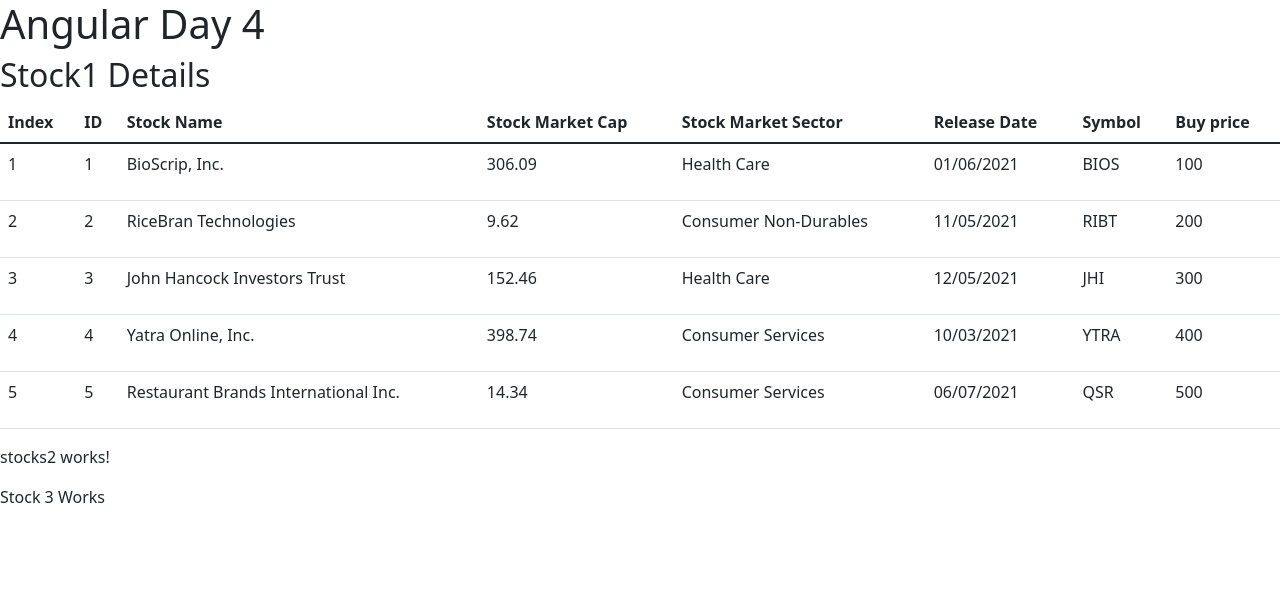
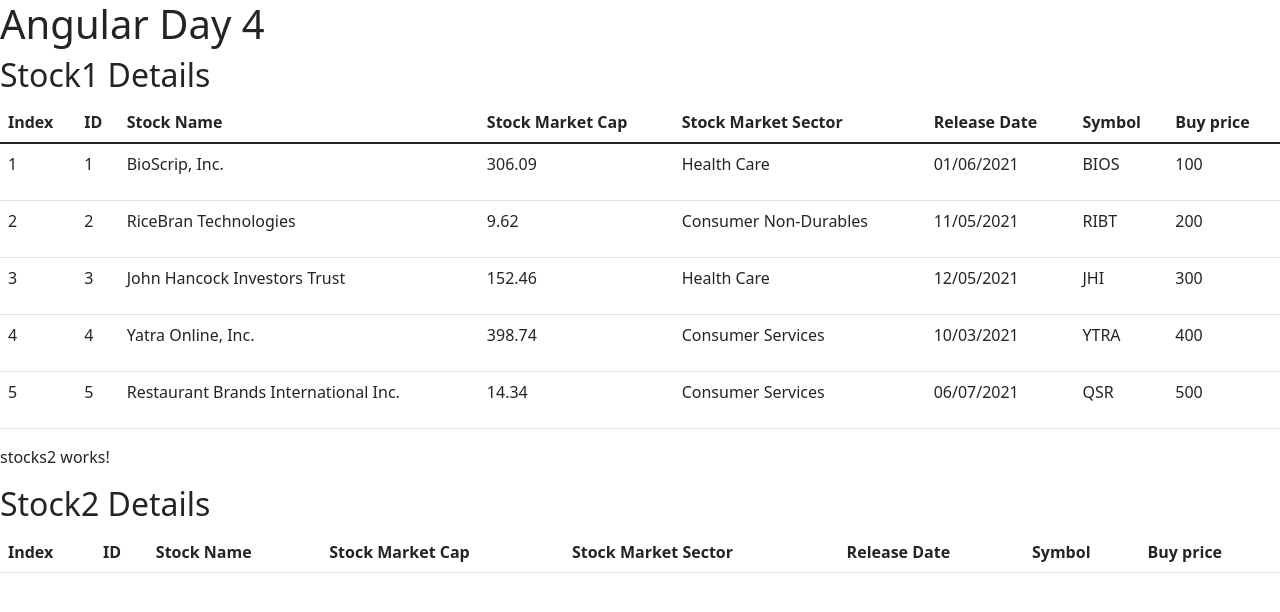
Before and after one commit to ShohrabRustam/AngularEdureka, an Angular app: page / in a window 1280 px wide. Shown: the top 612 px of the page. Built offline with nearby package versions, Linux system fonts and the light colour scheme.

Commit message:
set html page for stocks

```diff
--- a/src/app/components/stocks2/stocks2.component.ts
+++ b/src/app/components/stocks2/stocks2.component.ts
@@ -1,4 +1,5 @@
 import { Component, OnInit } from '@angular/core';
+import { IStockDetails } from 'src/app/models/stock.model';
 
 @Component({
   selector: 'app-stocks2',
--- a/src/app/components/stocks3/stocks3.component.html
+++ b/src/app/components/stocks3/stocks3.component.html
@@ -1 +1,45 @@
-<p>Stock 3 Works</p>
+<h2>Stock2 Details</h2>
+<table class="table">
+    <thead class="thead-dark">
+        <tr>
+            <th scope="col">Index</th>
+            <th scope="col">ID</th>
+            <th scope="col">Stock Name</th>
+            <th scope="col">Stock Market Cap</th>
+            <th scope="col">Stock Market Sector</th>
+            <th scope="col">Release Date</th>
+            <th scope="col">Symbol</th>
+            <th scope="col">Buy price</th>
+
+        </tr>
+    </thead>
+    <tbody>
+        <tr *ngFor="let  stockRecord of stock2Records;let i=index">
+        <td>
+            <p>{{i+1}}</p>
+        </td>
+        <td>
+            <p>{{stockRecord.id}}</p>
+        </td>
+        <td>
+            <p>{{stockRecord.stockName}}</p>
+        </td>
+        <td>
+            <p>{{stockRecord.stockMarketCap}}</p>
+        </td>
+        <td>
+            <p>{{stockRecord.stockMSector}}</p>
+        </td>
+        <td>
+            <p>{{stockRecord.releaseDate}}</p>
+        </td>
+        <td>
+            <p>{{stockRecord.symbol}}</p>
+        </td>
+        <td>
+            <p>{{stockRecord.buyPrice}}</p>
+        </td>
+        </tr>
+
+    </tbody>
+</table>
```
